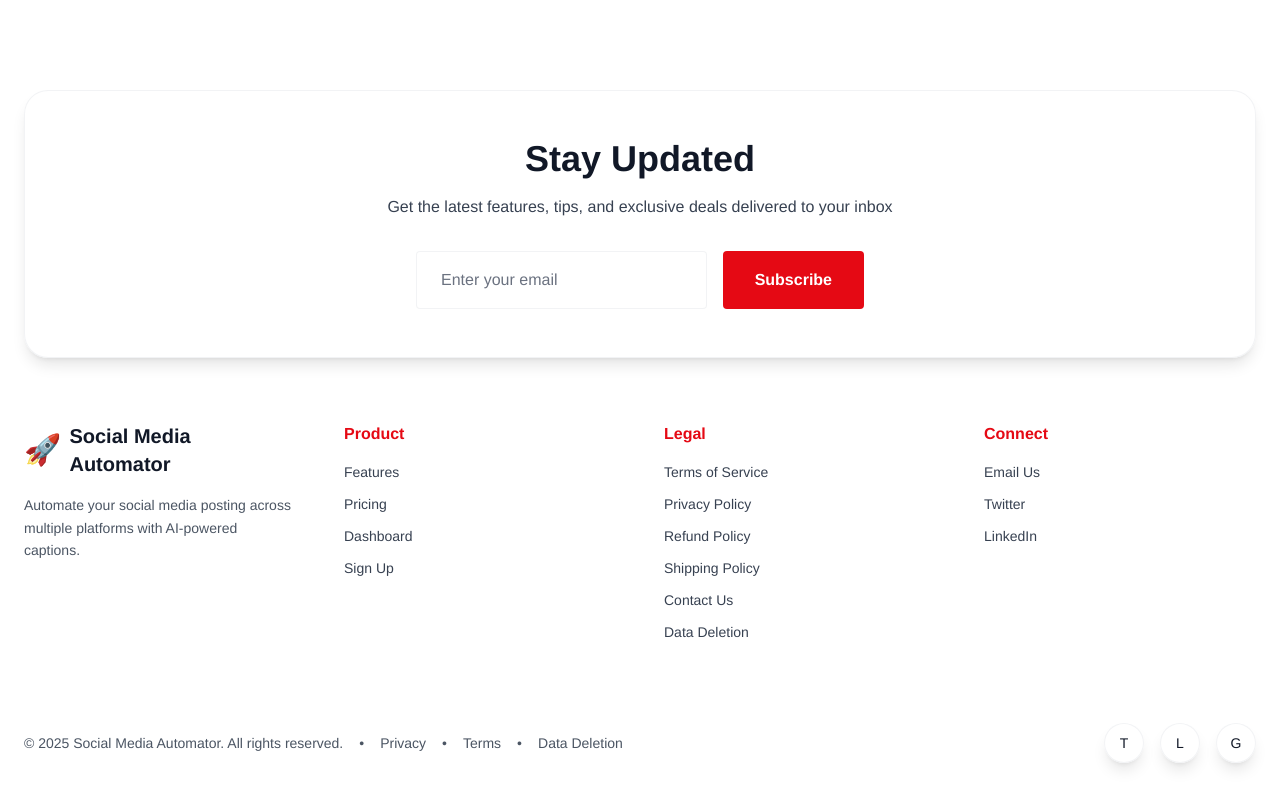
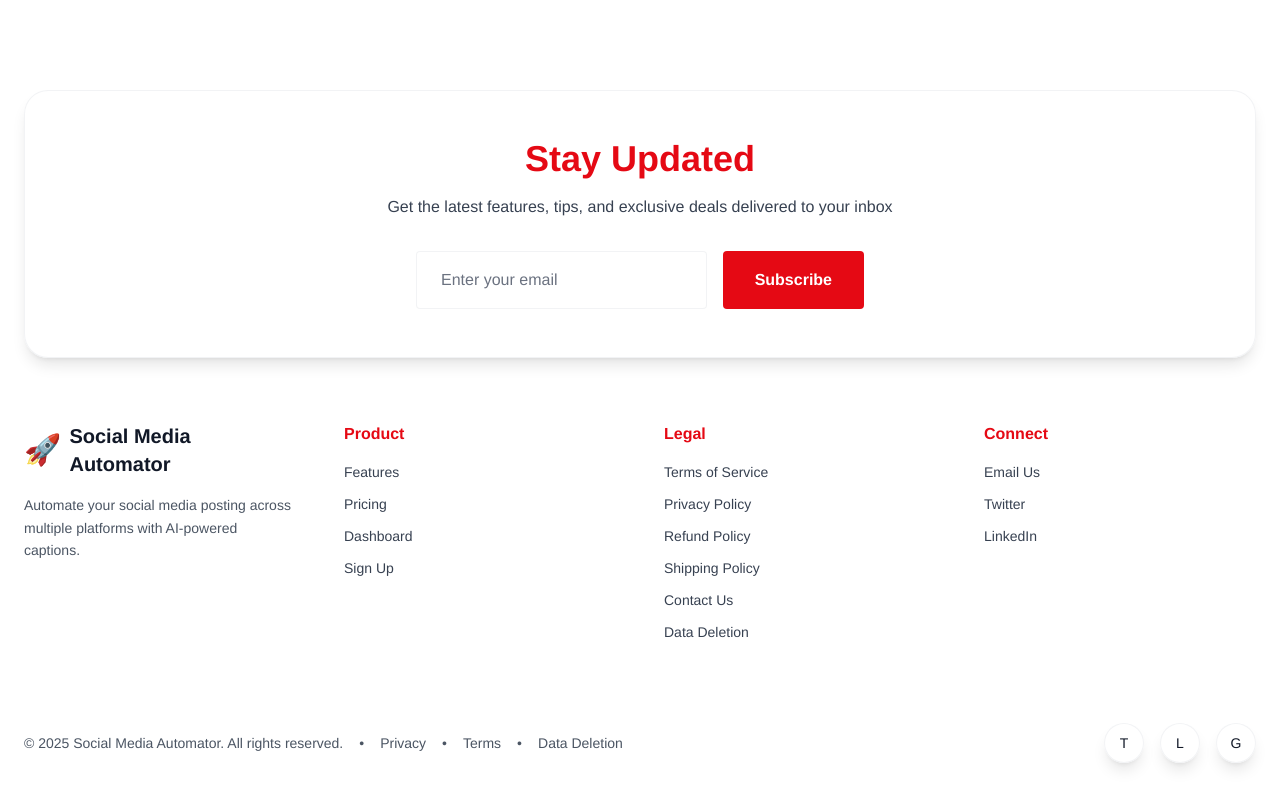
Before and after one commit to ajay-automates/social-media-automator, a React (Vite) app in the folder landing/: page / in a window 1280 px wide. Shown: the part 6440-7247 px from the top of the page. Built offline with nearby package versions, Linux system fonts and the light colour scheme; no server answers; a web font is replaced by a local one.

Commit message:
fix: Update Footer Stay Updated heading to red

```diff
--- a/landing/src/components/Footer.jsx
+++ b/landing/src/components/Footer.jsx
@@ -31,7 +31,7 @@ export default function Footer() {
           viewport={{ once: true }}
           className="bg-white/80 backdrop-blur-md border border-gray-200/50 rounded-3xl p-12 mb-16 text-center shadow-lg"
         >
-            <h3 className="text-4xl font-bold text-gray-900 mb-4 font-netflix">
+            <h3 className="text-4xl font-bold text-netflix-red mb-4 font-netflix">
             Stay Updated
           </h3>
           <p className="text-gray-700 mb-8">
```
